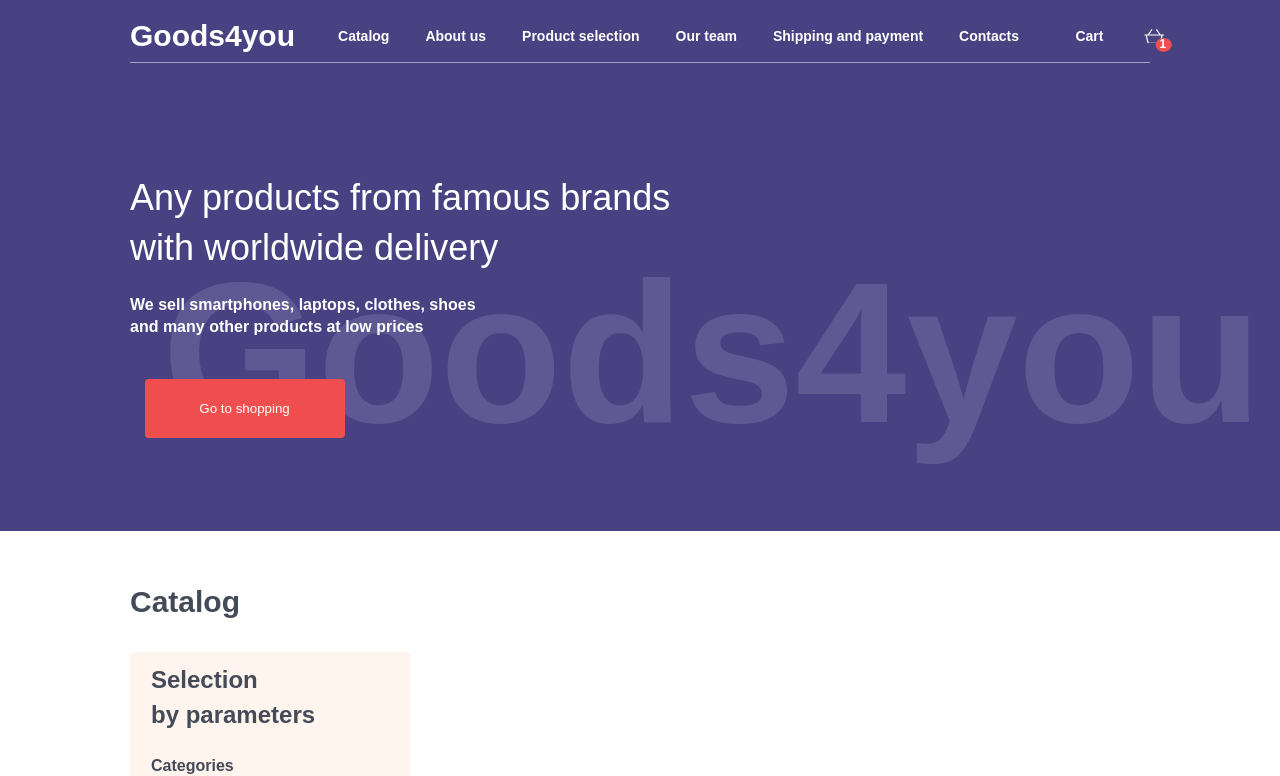
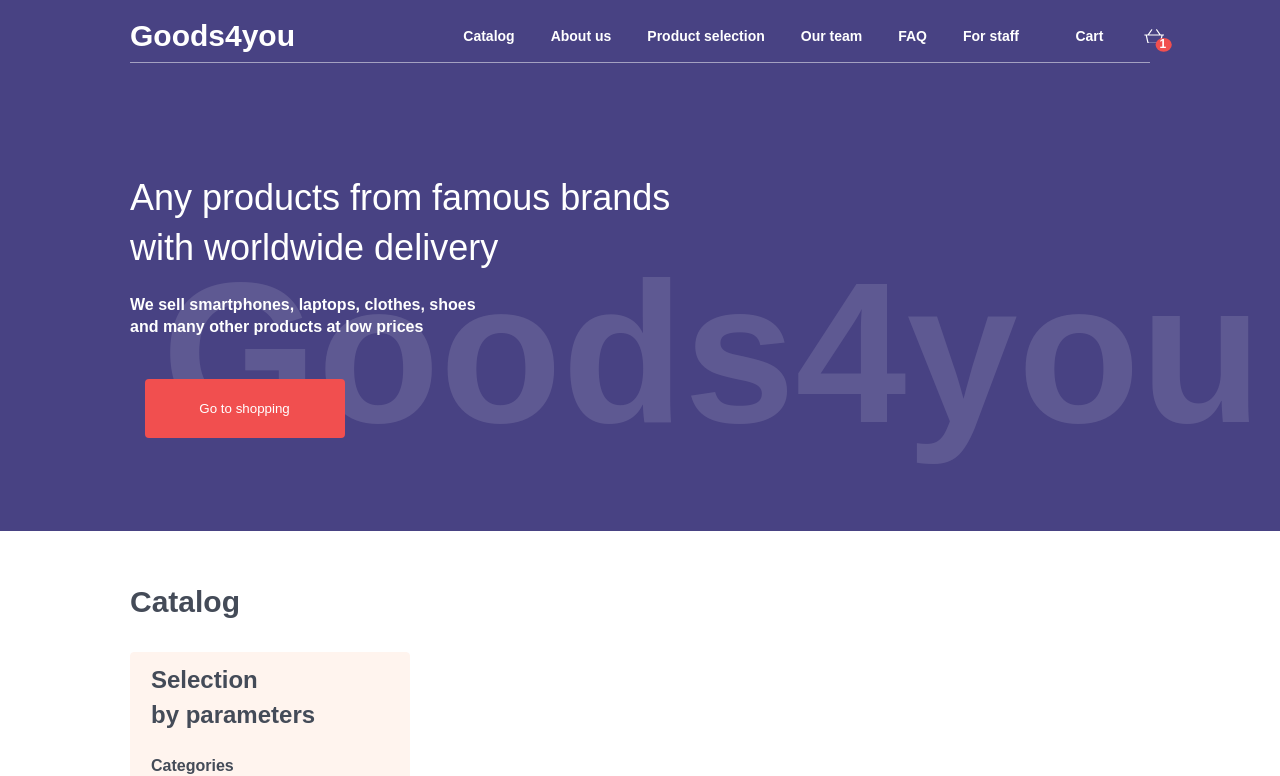
Before and after one commit to distanceOn/t1project, a React (Create React App) app: page / in a window 1280 px wide. Shown: the top 776 px of the page. Built offline with nearby package versions, Linux system fonts and the light colour scheme.

Commit message:
feat: create staff header and change header as layout

```diff
--- a/src/components/atoms/Button/Button.tsx
+++ b/src/components/atoms/Button/Button.tsx
@@ -1,3 +1,4 @@
+import { Link } from 'react-router-dom';
 import { ButtonProps } from './types';
 import { getTotalBtnClassName } from './utils';
 
@@ -7,7 +8,7 @@ export const Button = ({ color, type, children, href }: ButtonProps) => {
   if (href) {
     return (
       <button className={className}>
-        <a href={href}>{children}</a>
+        <Link to={href}>{children}</Link>
       </button>
     );
   }
--- a/src/components/atoms/HeaderFooterLink/HeaderFooterLink.tsx
+++ b/src/components/atoms/HeaderFooterLink/HeaderFooterLink.tsx
@@ -1,3 +1,4 @@
+import { Link } from 'react-router-dom';
 import S from './HeaderFooterLink.module.scss';
 
 type HeaderLinkProps = {
@@ -7,8 +8,8 @@ type HeaderLinkProps = {
 
 export const HeaderFooterLink = ({ href, children }: HeaderLinkProps) => {
   return (
-    <a className={S.link} href={href}>
+    <Link className={S.link} to={href}>
       {children}
-    </a>
+    </Link>
   );
 };
--- a/src/components/atoms/Logo/Logo.tsx
+++ b/src/components/atoms/Logo/Logo.tsx
@@ -1,3 +1,4 @@
+import { Link } from 'react-router-dom';
 import { LogoProps } from './types';
 import { getTotalLogoClassName } from './utils';
 
@@ -7,7 +8,7 @@ export const Logo = ({ color, size, link }: LogoProps) => {
   if (link) {
     return (
       <h4 className={totalClassName}>
-        <a href='/'>Goods4you</a>
+        <Link to='/'>Goods4you</Link>
       </h4>
     );
   }
--- a/src/components/molecules/HeaderCart/HeaderCart.tsx
+++ b/src/components/molecules/HeaderCart/HeaderCart.tsx
@@ -2,11 +2,12 @@ import { useState } from 'react';
 import { CartIcon } from '../../atoms/icons/CartIcon';
 import S from './HeaderCart.module.scss';
 import { BgEllipse } from '../../atoms/icons/BgEllipse';
+import { Link } from 'react-router-dom';
 export const HeaderCart = () => {
   const [cartCount] = useState(1);
   return (
     // eslint-disable-next-line jsx-a11y/anchor-is-valid
-    <a href='#' className={S.container}>
+    <Link to='#' className={S.container}>
       <span>Cart</span>
       <div className={S.cart}>
         <CartIcon className={S.cart__icon} />
@@ -15,6 +16,6 @@ export const HeaderCart = () => {
           <span className={S.counter__num}>{cartCount}</span>
         </div>
       </div>
-    </a>
+    </Link>
   );
 };
--- a/src/components/molecules/HeaderFooterMenu/HeaderFooterMenu.tsx
+++ b/src/components/molecules/HeaderFooterMenu/HeaderFooterMenu.tsx
@@ -1,23 +1,55 @@
+import { useLocation } from 'react-router-dom';
 import { HeaderFooterLink } from '../../atoms/HeaderFooterLink/HeaderFooterLink';
 import S from './HeaderFooterMenu.module.scss';
+
+const items = [
+  {
+    name: 'Catalog',
+    link: '#',
+  },
+  {
+    name: 'About us',
+    link: '#',
+  },
+  {
+    name: 'Product selection',
+    link: '#',
+  },
+  {
+    name: 'Our team',
+    link: '#',
+  },
+  {
+    name: 'FAQ',
+    link: '#',
+  },
+  {
+    name: 'For staff',
+    link: '/staff',
+  },
+];
+
 export const HeaderFooterMenu = () => {
-  const items = [
-    'Catalog',
-    'About us',
-    'Product selection',
-    'Our team',
-    'Shipping and payment',
-    'Contacts',
-  ];
+  const { pathname } = useLocation();
+  const staffPathname = '/staff';
+
+  const isStaffPage = pathname === staffPathname;
+
+  const baseContent = items.map(({ name, link }, index) => (
+    <li key={index}>
+      <HeaderFooterLink href={link}>{name}</HeaderFooterLink>
+    </li>
+  ));
+
+  const staffContent = (
+    <HeaderFooterLink href='/'>Back to site</HeaderFooterLink>
+  );
+
+  const content = <>{isStaffPage ? staffContent : baseContent}</>;
+
   return (
     <nav className={S.nav}>
-      <ul className={S.menu}>
-        {items.map((item, index) => (
-          <li key={index}>
-            <HeaderFooterLink href='#'>{item}</HeaderFooterLink>
-          </li>
-        ))}
-      </ul>
+      <ul className={S.menu}>{content}</ul>
     </nav>
   );
 };
--- a/src/pages/StaffPage/StaffPage.tsx
+++ b/src/pages/StaffPage/StaffPage.tsx
@@ -1,5 +1,13 @@
+import { HeaderFooter } from '../../components/organisms/HeaderFooter/HeaderFooter';
+import { GenericTemplate } from '../../components/templates/GenericTemplate/GenericTemplate';
 import S from './StaffPage.module.scss';
 
 export const StaffPage = () => {
-  return <div className={S.container}>StaffPage</div>;
+  return (
+    <div className={S.container}>
+      <GenericTemplate color='purple' padding='min'>
+        <HeaderFooter type='header' />
+      </GenericTemplate>
+    </div>
+  );
 };
```
